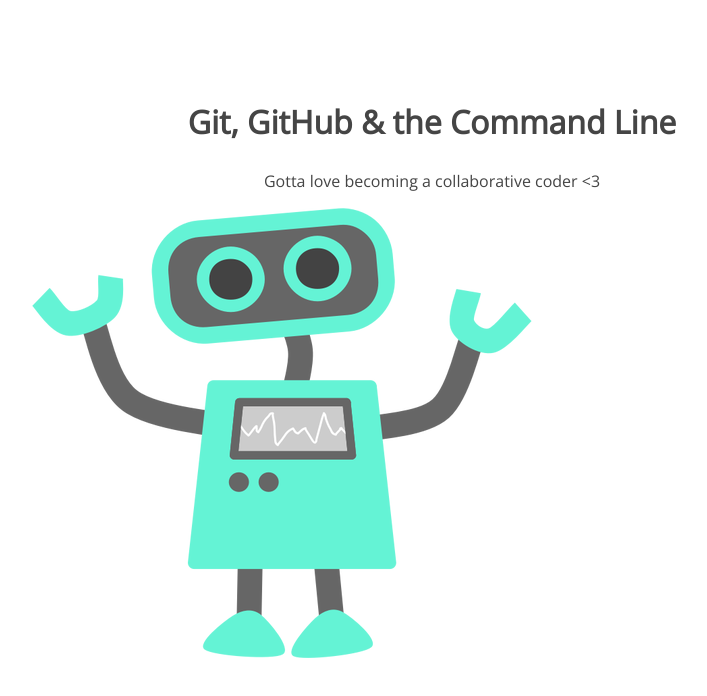
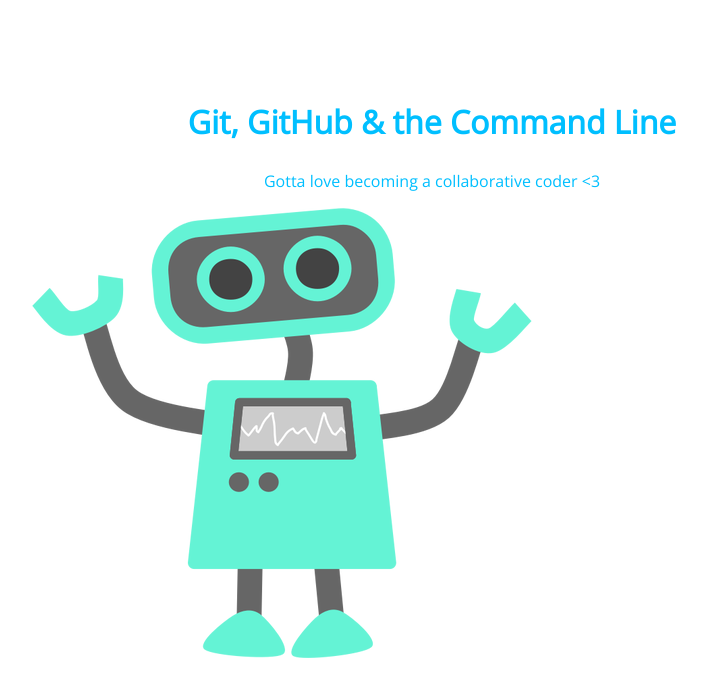
Before and after one commit to JessicaArcher/my-new-repository, a plain HTML site: page index.html in a window 1280 px wide. Shown: the whole page, without its empty margins (208-915 px from the left). Drawn offline with nearby package versions, Linux system fonts and the light colour scheme.

Commit message:
Second commit changes to h1 color

```diff
--- a/css/style.css
+++ b/css/style.css
@@ -5,7 +5,7 @@
 section h1,
 section p {
 	text-align: center;
-	color: #454545;
+	color: deepskyblue;
 }
 section h1 {
 	font: 32px 'Open Sans';
```
